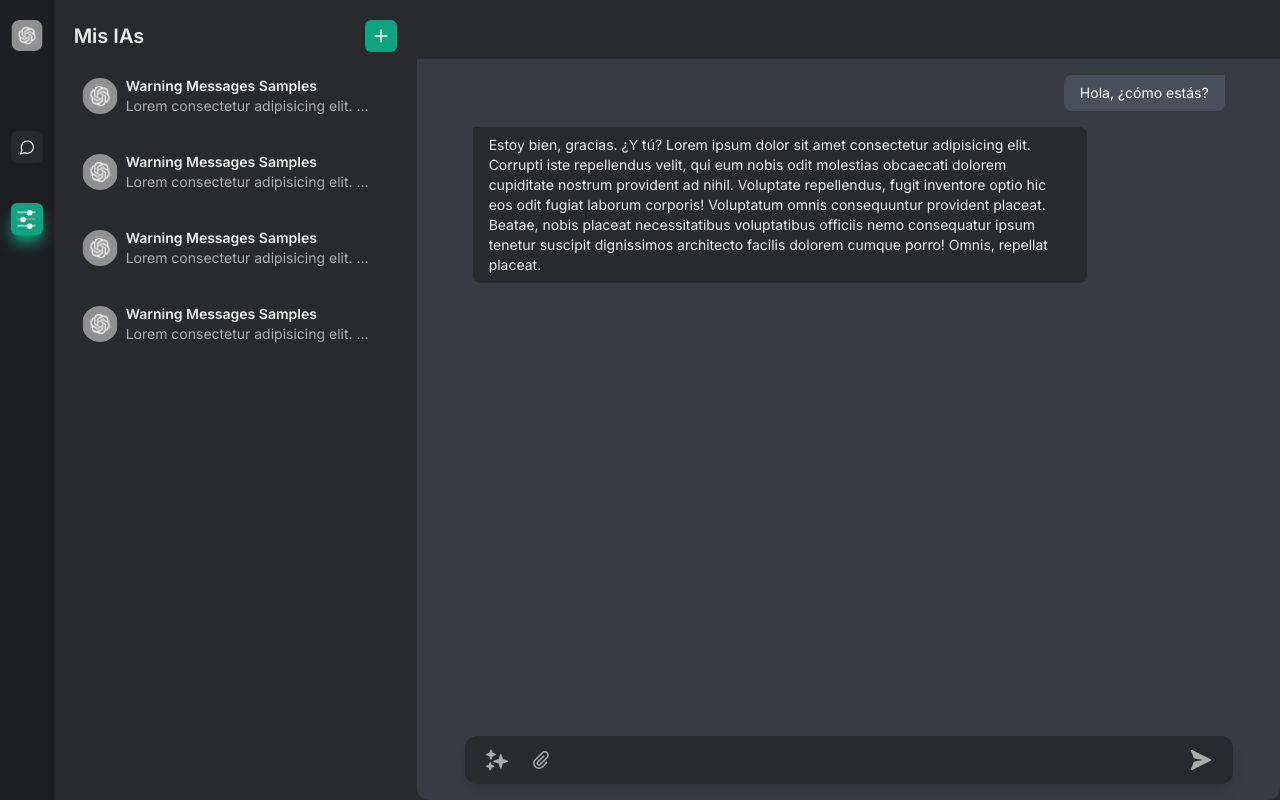
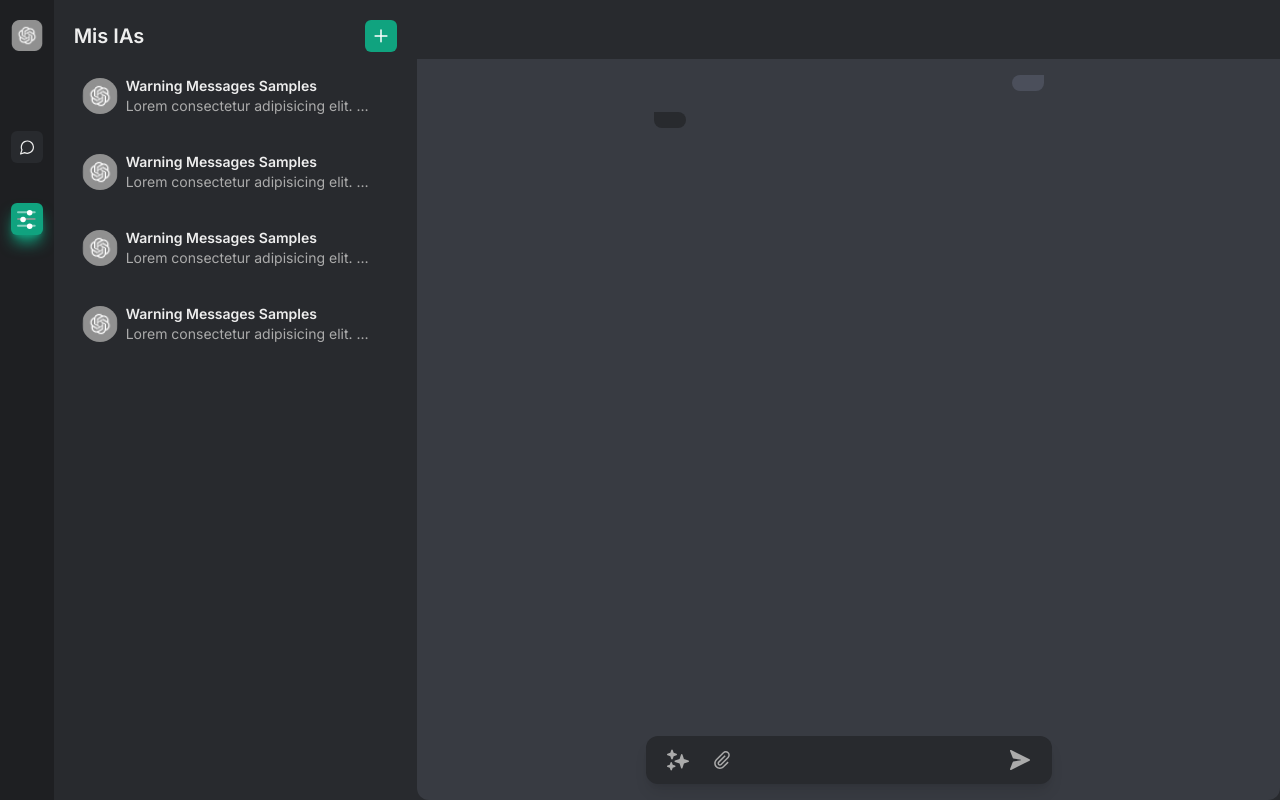
Before and after one commit to joaquindev23/FrontEnd_LLM, a Next.js app: page /app/iAs in a window 1280 px wide. Built offline with nearby package versions, Linux system fonts and the light colour scheme.

Commit message:
show user messages

```diff
--- a/src/components/myChats/bubbles/iaBubble.tsx
+++ b/src/components/myChats/bubbles/iaBubble.tsx
@@ -1,22 +1,15 @@
 import React from "react";
 
-type Props = {text?:string};
+type Props = {textMessage?:string};
 
-export default function IABubble({text}: Props) {
+export default function IABubble({textMessage}: Props) {
   return (
     <div className="flex items-start justify-start">
       <div className="flex flex-col space-y-2 text-sm mx-2 order-1  max-w-[80%] items-start">
         <div>
-          <span className="px-4 py-2 rounded-lg rounded-tl-none inline-block bg-core-secBg text-core-text">
-            Estoy bien, gracias. ¿Y tú? Lorem ipsum dolor sit amet consectetur
-            adipisicing elit. Corrupti iste repellendus velit, qui eum nobis
-            odit molestias obcaecati dolorem cupiditate nostrum provident ad
-            nihil. Voluptate repellendus, fugit inventore optio hic eos odit
-            fugiat laborum corporis! Voluptatum omnis consequuntur provident
-            placeat. Beatae, nobis placeat necessitatibus voluptatibus officiis
-            nemo consequatur ipsum tenetur suscipit dignissimos architecto
-            facilis dolorem cumque porro! Omnis, repellat placeat.
-          </span>
+          <p className="px-4 py-2 rounded-lg rounded-tl-none inline-block bg-core-secBg text-core-text">
+           {textMessage}
+          </p>
         </div>
       </div>
     </div>
--- a/src/components/myChats/bubbles/userBubble.tsx
+++ b/src/components/myChats/bubbles/userBubble.tsx
@@ -1,17 +1,17 @@
 import React from "react";
 
-type Props = {text?:string};
+type Props = { textMessage?: string };
 
-export default function UserBubble({text}: Props) {
+export default function UserBubble({ textMessage }: Props) {
   return (
     <div className="flex items-end justify-end">
-    <div className="flex flex-col space-y-2 text-sm  max-w-[80%] mx-2 order-1 items-start">
-      <div>
-        <span className="px-4 py-2 rounded-lg rounded-tr-none inline-block bg-core-bbBg text-white">
-          Hola, ¿cómo estás?
-        </span>
+      <div className="flex flex-col space-y-2 text-sm  max-w-[80%] mx-2 order-1 items-start">
+        <div>
+          <p className="px-4 py-2 rounded-lg rounded-tr-none inline-block bg-core-bbBg text-white">
+            {textMessage}
+          </p>
+        </div>
       </div>
     </div>
-  </div>
   );
 }
```
